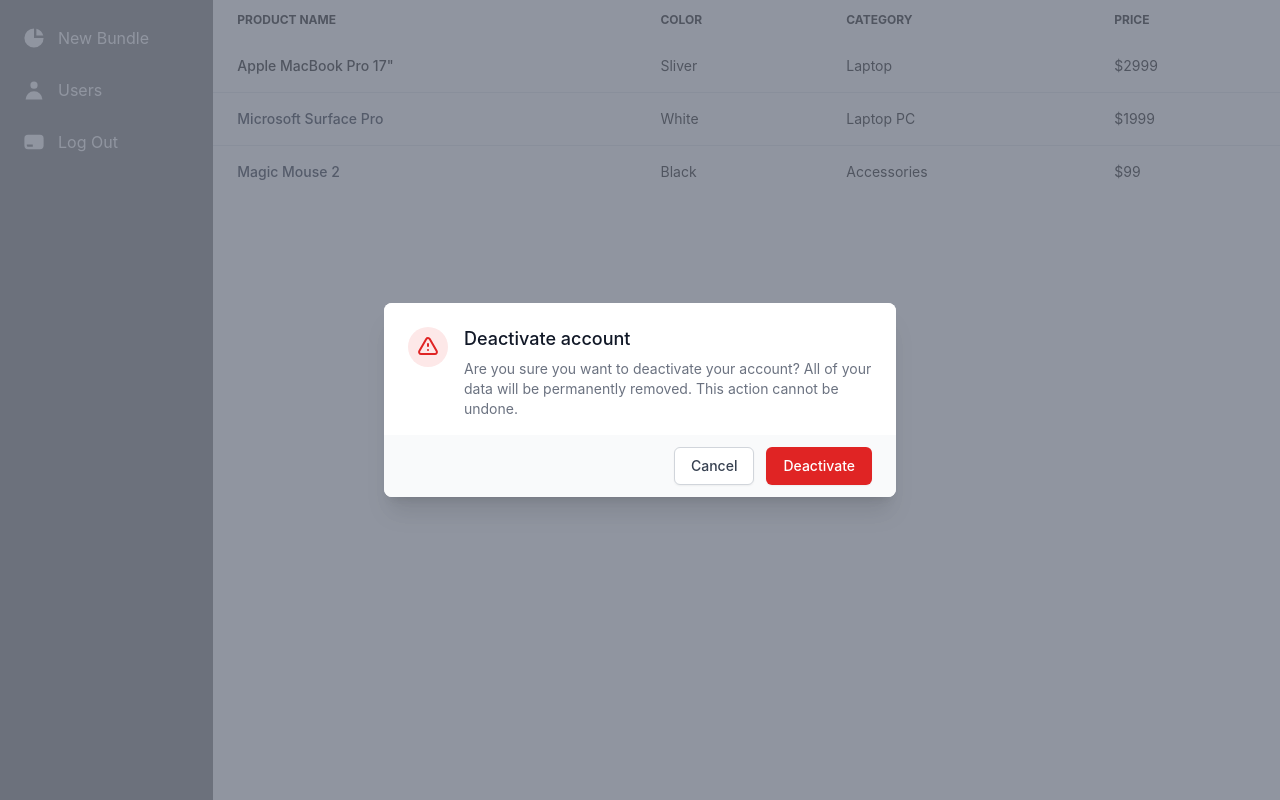
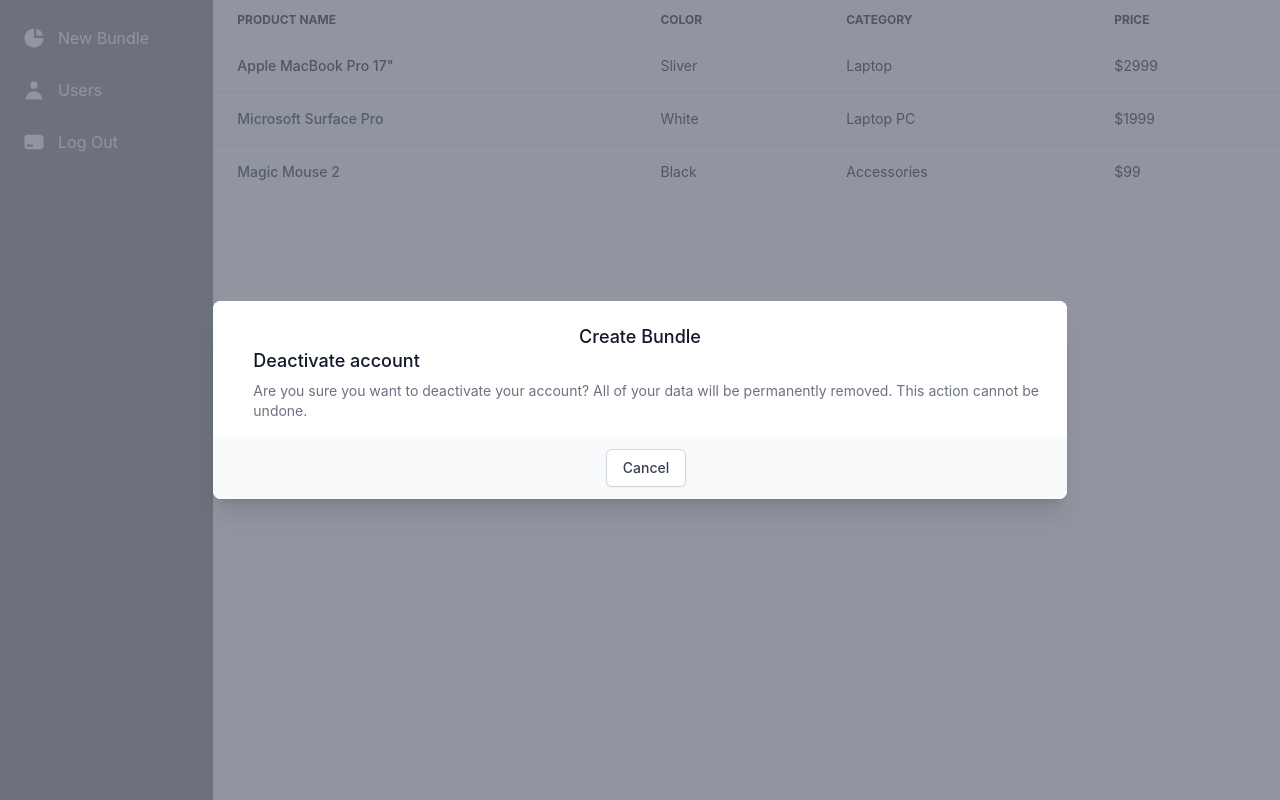
Before and after one commit to BenMorris90s/admin-client, a React (Create React App) app: page / in a window 1280 px wide. Both pictures are taken after a click on the element "New Bundle". Built offline with nearby package versions, Linux system fonts and the light colour scheme.

Commit message:
Styling changes to create bundle modal

```diff
--- a/src/components/CreateBundleModal.tsx
+++ b/src/components/CreateBundleModal.tsx
@@ -16,25 +16,19 @@
             <div className="fixed z-10 inset-0 overflow-y-auto">
                 <div className="flex items-end sm:items-center justify-center min-h-full p-4 text-center sm:p-0">
 
-                    <div className="relative bg-white rounded-lg text-left overflow-hidden shadow-xl transform transition-all sm:my-8 sm:max-w-lg sm:w-full">
-                        <div className="bg-white px-4 pt-5 pb-4 sm:p-6 sm:pb-4">
-                            <div className="sm:flex sm:items-start">
-                                <div className="mx-auto flex-shrink-0 flex items-center justify-center h-12 w-12 rounded-full bg-red-100 sm:mx-0 sm:h-10 sm:w-10">
-
-                                    <svg className="h-6 w-6 text-red-600" xmlns="http://www.w3.org/2000/svg" fill="none" viewBox="0 0 24 24" strokeWidth="2" stroke="currentColor" aria-hidden="true">
-                                        <path strokeLinecap="round" strokeLinejoin="round" d="M12 9v2m0 4h.01m-6.938 4h13.856c1.54 0 2.502-1.667 1.732-3L13.732 4c-.77-1.333-2.694-1.333-3.464 0L3.34 16c-.77 1.333.192 3 1.732 3z" />
-                                    </svg>
-                                </div>
+                    <div className="relative bg-white rounded-lg text-left overflow-hidden shadow-xl transform transition-all w-2/3 h-full">
+                        <div className="bg-white px-4 pt-500 pb-4 sm:p-6 sm:pb-4">
+                            <div className="flex flex-col items-center">
+                                <h1 className="text-lg leading-6 font-medium text-gray-900" id="modal-title">Create Bundle</h1>
                                 <div className="mt-3 text-center sm:mt-0 sm:ml-4 sm:text-left">
-                                    <h3 className="text-lg leading-6 font-medium text-gray-900" id="modal-title">Deactivate account</h3>
+                                    <h3 className="text-lg leading-6 font-medium text-gray-900">Deactivate account</h3>
                                     <div className="mt-2">
                                         <p className="text-sm text-gray-500">Are you sure you want to deactivate your account? All of your data will be permanently removed. This action cannot be undone.</p>
                                     </div>
                                 </div>
                             </div>
                         </div>
-                        <div className="bg-gray-50 px-4 py-3 sm:px-6 sm:flex sm:flex-row-reverse">
-                            <button type="button" className="w-full inline-flex justify-center rounded-md border border-transparent shadow-sm px-4 py-2 bg-red-600 text-base font-medium text-white hover:bg-red-700 focus:outline-none focus:ring-2 focus:ring-offset-2 focus:ring-red-500 sm:ml-3 sm:w-auto sm:text-sm">Deactivate</button>
+                        <div className="bg-gray-50 px-4 py-3 flex flex-col items-center">
                             <button
                                 onClick={handleNewBundle}
                                 type="button"
```
